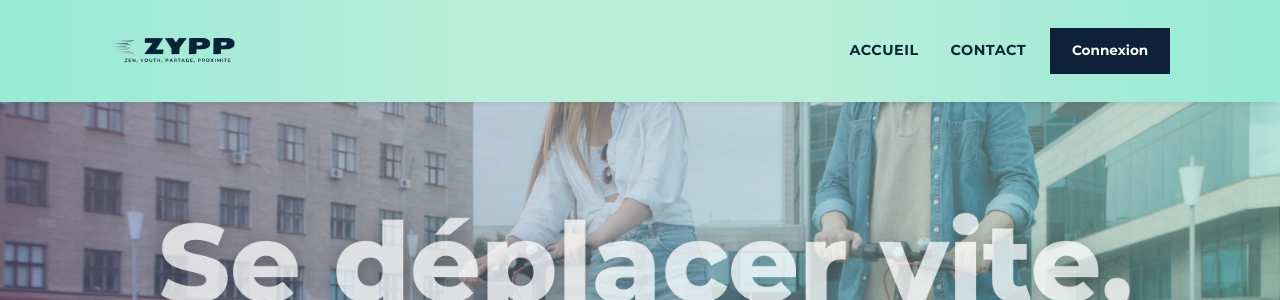
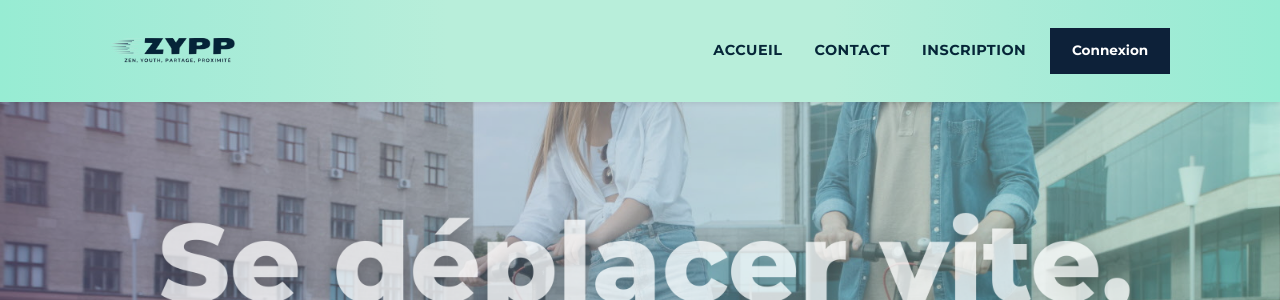
Before and after one commit to Salimou95/Zypp, a PHP site: page /index.php in a window 1280 px wide. Shown: the top 300 px of the page. Run offline with PHP 8.4, Linux system fonts and the light colour scheme.

Commit message:
link refacto

```diff
--- a/app/View/partials/nav.php
+++ b/app/View/partials/nav.php
@@ -34,6 +34,9 @@ if (session_status() === PHP_SESSION_NONE) session_start();
           </li>
         <?php else: ?>
           <li class="nav-item">
+            <a class="nav-link fw-bold text-primary" href="<?= ROOT_URL ?>/auth/register">Inscription</a>
+          </li>
+          <li class="nav-item">
             <a class="btn-login" href="<?= ROOT_URL ?>/auth/login">Connexion</a>
           </li>
         <?php endif; ?>
@@ -53,6 +56,8 @@ if (session_status() === PHP_SESSION_NONE) session_start();
           <a class="btn-login" href="<?= ROOT_URL ?>/auth/logout">Se déconnecter</a>
         </li>
       <?php else: ?>
+        <li class="nav-item"<a class="nav-link" href="<?= ROOT_URL ?>/auth/register">Inscription</a>
+        </li>
         <li class="nav-item">
           <a class="btn-login" href="<?= ROOT_URL ?>/auth/login">Connexion</a>
         </li>
```
